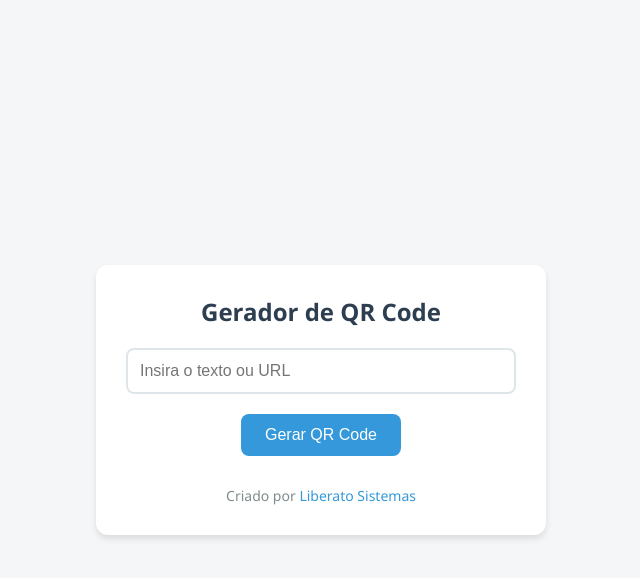
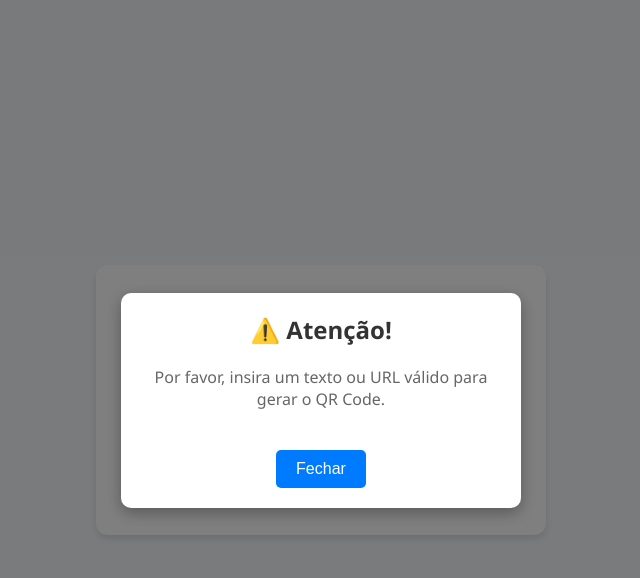
Before and after one commit to AlexandreLiberatto/Gerador-QR-Code, a plain HTML site: page index.html in a window 1280 px wide. Both pictures are taken after a click on the button "Gerar QR Code". Shown: the whole page, without its empty margins (319-959 px from the left). Drawn offline with nearby package versions, Linux system fonts and the light colour scheme.

Commit message:
style(alert): Estilizado alertas.
Signed-off-by: unknown <alexandreliberatto@gmail.com>

```diff
--- a/index.html
+++ b/index.html
@@ -19,7 +19,7 @@
     </div>
 
     <footer>
-      Criado por <a href="https://github.com/AlexandreLiberatto" target="_blank">Liberato Sistemas</a>
+      Desenvolvido por <a href="https://portfolio-3-d-olive.vercel.app/contact" target="_blank">Alexandre Liberato</a>
     </footer>
   </div>
 
--- a/script.js
+++ b/script.js
@@ -6,7 +6,7 @@ function generateQRCode() {
 
   // Verifica se o campo está vazio
   if (!text) {
-    alert("Por favor, insira um texto ou URL.");
+    mostrarAlertaPersonalizado("⚠️ Atenção!", "Por favor, insira um texto ou URL válido para gerar o QR Code.");
     return;
   }
 
@@ -27,6 +27,8 @@ function generateQRCode() {
   downloadButton.onclick = function () {
     downloadQRCode(qrCodeElement.querySelector('img'));
   };
+
+  mostrarAlertaPersonalizado("✅ QR Code Criado com Sucesso!", "Seu QR Code foi gerado e está pronto para uso! Agora você pode compartilhá-lo ou fazer o download da imagem.")
 }
 
 function downloadQRCode(imageElement) {
@@ -37,4 +39,75 @@ function downloadQRCode(imageElement) {
   document.body.appendChild(link);
   link.click();
   document.body.removeChild(link);
+
+  mostrarAlertaPersonalizado("📥 Download Concluído!", "A imagem do QR Code foi baixada com sucesso. Verifique sua pasta de downloads para acessá-la.")
 }
+
+//=========== Alçerta Personalizado =============
+
+function mostrarAlertaPersonalizado(titulo, mensagem) {
+  // Cria o overlay (fundo escurecido)
+  const overlay = document.createElement('div');
+  overlay.style.position = 'fixed';
+  overlay.style.top = '0';
+  overlay.style.left = '0';
+  overlay.style.width = '100%';
+  overlay.style.height = '100%';
+  overlay.style.backgroundColor = 'rgba(0, 0, 0, 0.5)';
+  overlay.style.display = 'flex';
+  overlay.style.justifyContent = 'center';
+  overlay.style.alignItems = 'center';
+  overlay.style.zIndex = '1000';
+
+  // Cria a caixa do alerta
+  const alertaBox = document.createElement('div');
+  alertaBox.style.backgroundColor = '#fff';
+  alertaBox.style.padding = '20px';
+  alertaBox.style.borderRadius = '10px';
+  alertaBox.style.boxShadow = '0 5px 15px rgba(0, 0, 0, 0.3)';
+  alertaBox.style.maxWidth = '400px';
+  alertaBox.style.width = '100%';
+  alertaBox.style.textAlign = 'center';
+
+  // Cria o título
+  const tituloElemento = document.createElement('h2');
+  tituloElemento.textContent = titulo;
+  tituloElemento.style.marginTop = '0';
+  tituloElemento.style.fontSize = '24px';
+  tituloElemento.style.color = '#333';
+
+  // Cria a mensagem
+  const mensagemElemento = document.createElement('p');
+  mensagemElemento.textContent = mensagem;
+  mensagemElemento.style.fontSize = '16px';
+  mensagemElemento.style.color = '#666';
+  mensagemElemento.style.margin = '20px 0';
+
+  // Cria o botão de fechar
+  const botaoFechar = document.createElement('button');
+  botaoFechar.textContent = 'Fechar';
+  botaoFechar.style.backgroundColor = '#007bff';
+  botaoFechar.style.color = '#fff';
+  botaoFechar.style.border = 'none';
+  botaoFechar.style.padding = '10px 20px';
+  botaoFechar.style.borderRadius = '5px';
+  botaoFechar.style.cursor = 'pointer';
+  botaoFechar.style.fontSize = '16px';
+  botaoFechar.onclick = function () {
+      document.body.removeChild(overlay); // Remove o alerta ao clicar no botão
+  };
+
+  // Adiciona os elementos à caixa do alerta
+  alertaBox.appendChild(tituloElemento);
+  alertaBox.appendChild(mensagemElemento);
+  alertaBox.appendChild(botaoFechar);
+
+  // Adiciona a caixa do alerta ao overlay
+  overlay.appendChild(alertaBox);
+
+  // Adiciona o overlay ao body
+  document.body.appendChild(overlay);
+}
+
+// Exemplo de uso:
+// mostrarAlertaPersonalizado('Título do Alerta', 'Esta é uma mensagem de exemplo.');
```
